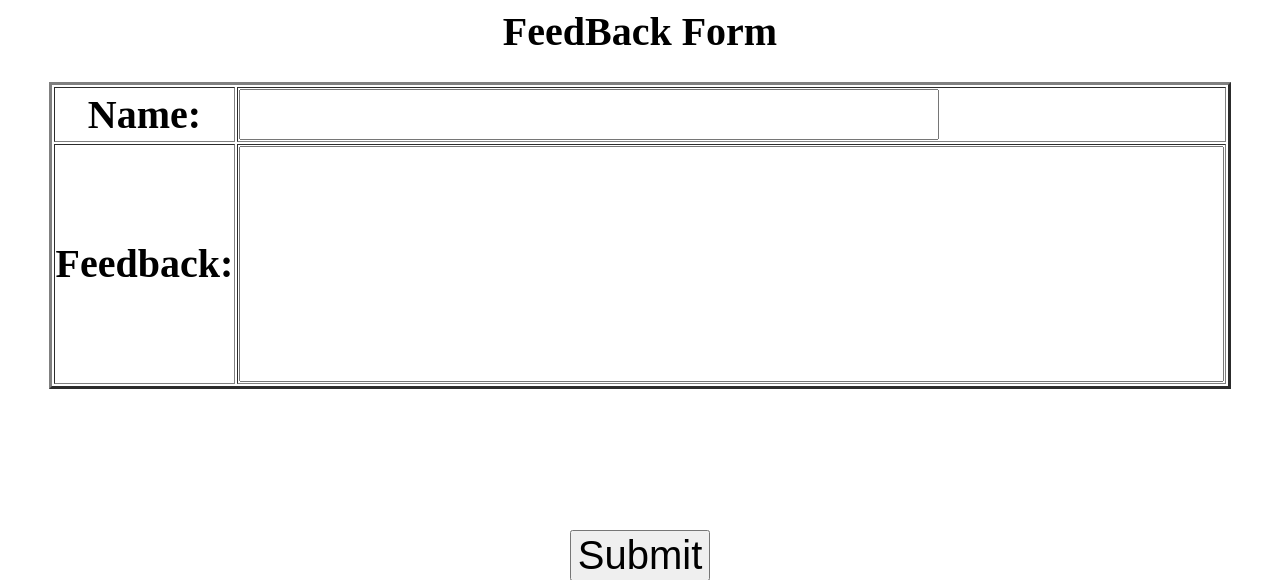
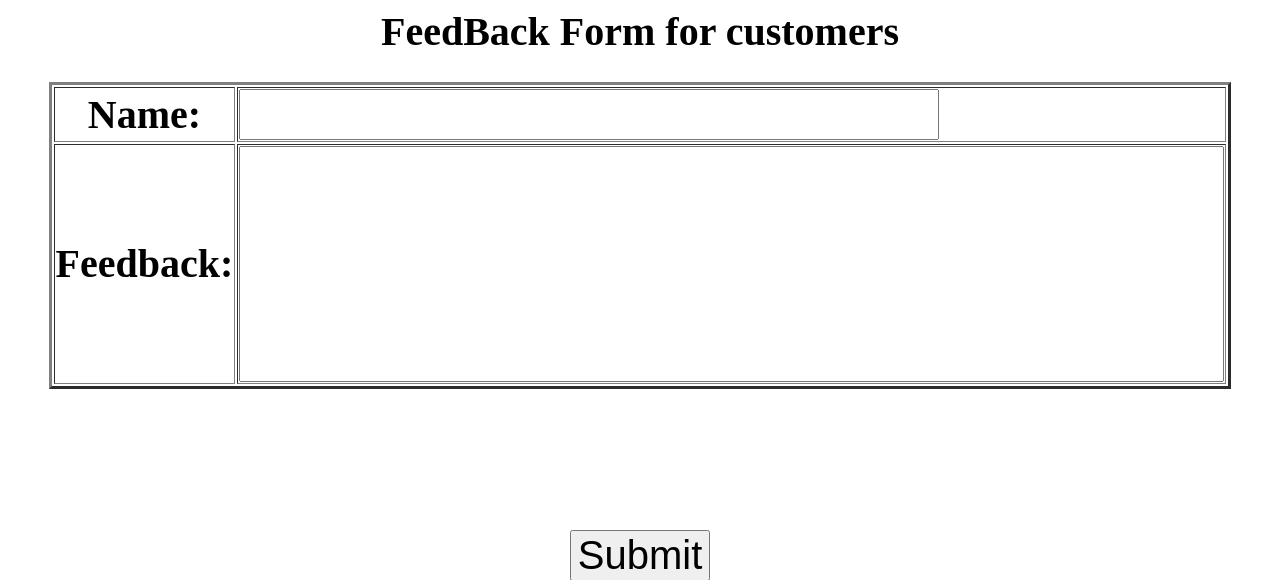
Before and after one commit to UdayKumarDas/feedbackApp, a Django app: page / in a window 1280 px wide. Shown: the top 580 px of the page. Run offline with Django 3.2, Linux system fonts and the light colour scheme.

Commit message:
text changed

```diff
--- a/fbapp/templates/home.html
+++ b/fbapp/templates/home.html
@@ -5,7 +5,7 @@
 </head>
 <body>
 <center>
-	<h1> FeedBack Form</h1>
+	<h1> FeedBack Form for customers</h1>
 	<form method="POST">
 	{% csrf_token %}
 	<table border="3">
```
